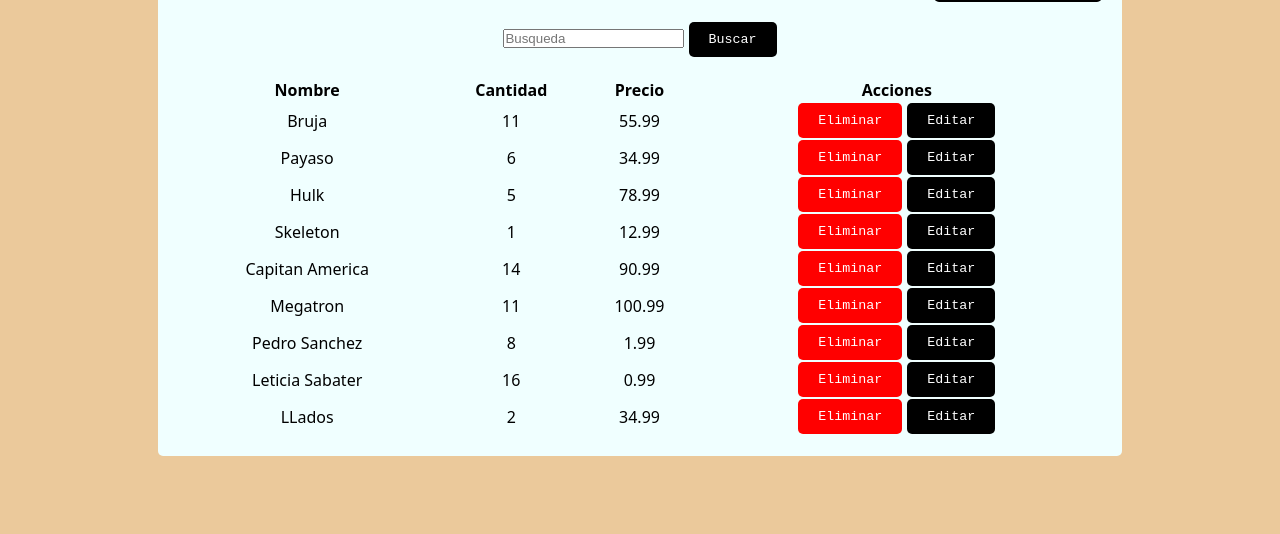
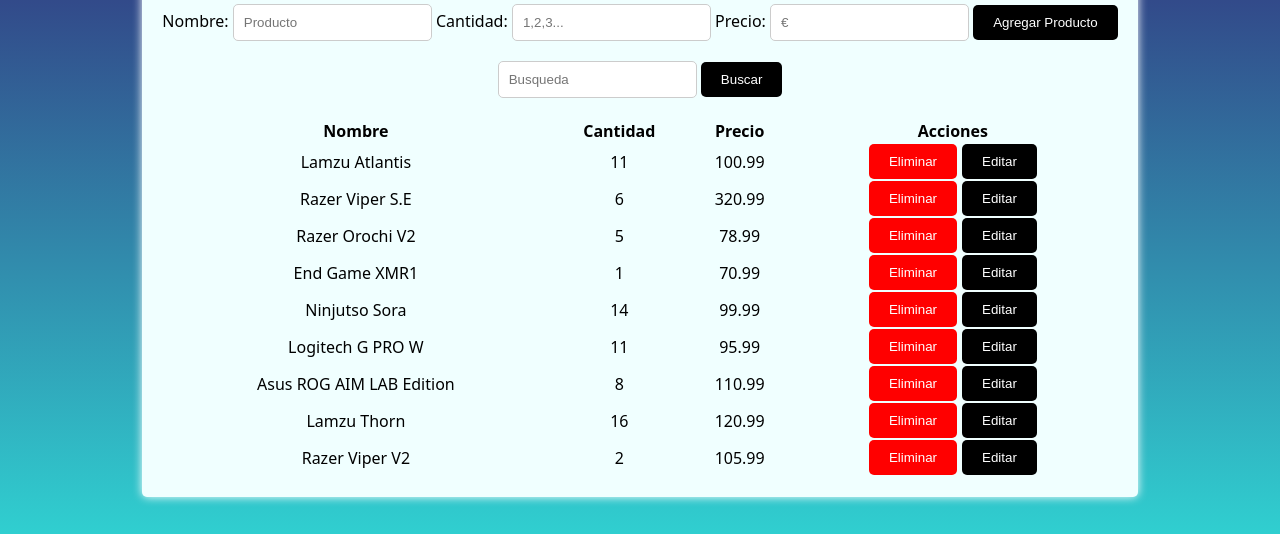
Before and after one commit to Alesso-ai/gestion-del-iventario, a plain HTML site: page index.html in a window 1280 px wide. Shown: the part 266-800 px from the top of the page. Drawn offline with Linux system fonts and the light colour scheme.

Commit message:
Retocando estilos y el script general

```diff
--- a/scripts/product.js
+++ b/scripts/product.js
@@ -10,14 +10,14 @@
 //Array tipo objeto
 const inventory =[
 
-    { id: 1 ,nombre:"Bruja", cantidad: getRandomCuantity(), precio: 55.99},
-    { id: 2 ,nombre:"Payaso", cantidad: getRandomCuantity(), precio: 34.99},
-    { id: 3 ,nombre:"Hulk", cantidad: getRandomCuantity(), precio: 78.99},
-    { id: 4 ,nombre:"Skeleton", cantidad: getRandomCuantity(), precio: 12.99},
-    { id: 5 ,nombre:"Capitan America", cantidad: getRandomCuantity(), precio: 90.99},
-    { id: 6 ,nombre:"Megatron", cantidad: getRandomCuantity(), precio: 100.99},
-    { id: 7 ,nombre:"Pedro Sanchez", cantidad: getRandomCuantity(), precio: 1.99},
-    { id: 8 ,nombre:"Leticia Sabater", cantidad: getRandomCuantity(), precio: 0.99},
-    { id: 9 ,nombre:"LLados", cantidad: getRandomCuantity(), precio: 34.99},
+    { id: 1 ,nombre:"Lamzu Atlantis", cantidad: getRandomCuantity(), precio: 100.99},
+    { id: 2 ,nombre:"Razer Viper S.E", cantidad: getRandomCuantity(), precio: 320.99},
+    { id: 3 ,nombre:"Razer Orochi V2", cantidad: getRandomCuantity(), precio: 78.99},
+    { id: 4 ,nombre:"End Game XMR1", cantidad: getRandomCuantity(), precio: 70.99},
+    { id: 5 ,nombre:"Ninjutso Sora", cantidad: getRandomCuantity(), precio: 99.99},
+    { id: 6 ,nombre:"Logitech G PRO W", cantidad: getRandomCuantity(), precio: 95.99},
+    { id: 7 ,nombre:"Asus ROG AIM LAB Edition", cantidad: getRandomCuantity(), precio: 110.99},
+    { id: 8 ,nombre:"Lamzu Thorn", cantidad: getRandomCuantity(), precio: 120.99},
+    { id: 9 ,nombre:"Razer Viper V2", cantidad: getRandomCuantity(), precio: 105.99},
 
 ];
--- a/scripts/script.js
+++ b/scripts/script.js
@@ -11,18 +11,23 @@
 document.addEventListener("DOMContentLoaded", listProducts);
 
 const searchProduct = () => {
+
+    const row = inventory.getElemetByTagName("tr");
     const productSearched = document.getElementById("busqueda").value;
 
-    /*  */
    inventory.forEach(product => {
 
+
     if(productSearched === product.nombre){
+
         console.log("Producto encontrado: " + productSearched);
+        product.
         return;
     }
+    console.log("Producto no encontrado");
 
    });
-    console.log("Producto no encontrado");
+
 
 };
 
--- a/styles/styles.css
+++ b/styles/styles.css
@@ -1,26 +1,31 @@
-*{
+* {
   padding: 0;
   margin: 0;
 }
-body{
-    background-color: rgb(235, 201, 155);
-    font-family: system-ui, -apple-system, BlinkMacSystemFont, 'Segoe UI', Roboto, Oxygen, Ubuntu, Cantarell, 'Open Sans', 'Helvetica Neue', sans-serif;
+body {
+  background-image: linear-gradient(to top, #30cfd0 0%, #330867 100%);
+  font-family: system-ui, -apple-system, BlinkMacSystemFont, "Segoe UI", Roboto,
+    Oxygen, Ubuntu, Cantarell, "Open Sans", "Helvetica Neue", sans-serif;
   display: grid;
   place-items: center;
+  min-height: 100vh;
 }
 
-button{
+button {
   cursor: pointer;
   background-color: black;
   color: white;
   border-radius: 5px;
-    font-family: monospace;
   padding: 10px 20px;
   border: none;
-
+}
+input{
+    padding: 10px;
+    border-radius: 5px;
+    border: 1px solid #ccc;
 }
 
-.container{
+.container {
   display: grid;
   text-align: center;
   justify-content: center;
@@ -28,15 +33,15 @@
   gap: 20px;
   background-color: azure;
   border-radius: 5px;
-    padding:20px;
-
+  padding: 20px;
+  box-shadow: 0 0 10px white;
 }
 
-.delete-btn{
+.delete-btn {
   background-color: red;
 }
 
-.action-buttons{
+.action-buttons {
   display: flex;
   justify-content: center;
   gap: 5px;
```
Lines whose indentation alone changed are shown as unchanged.
